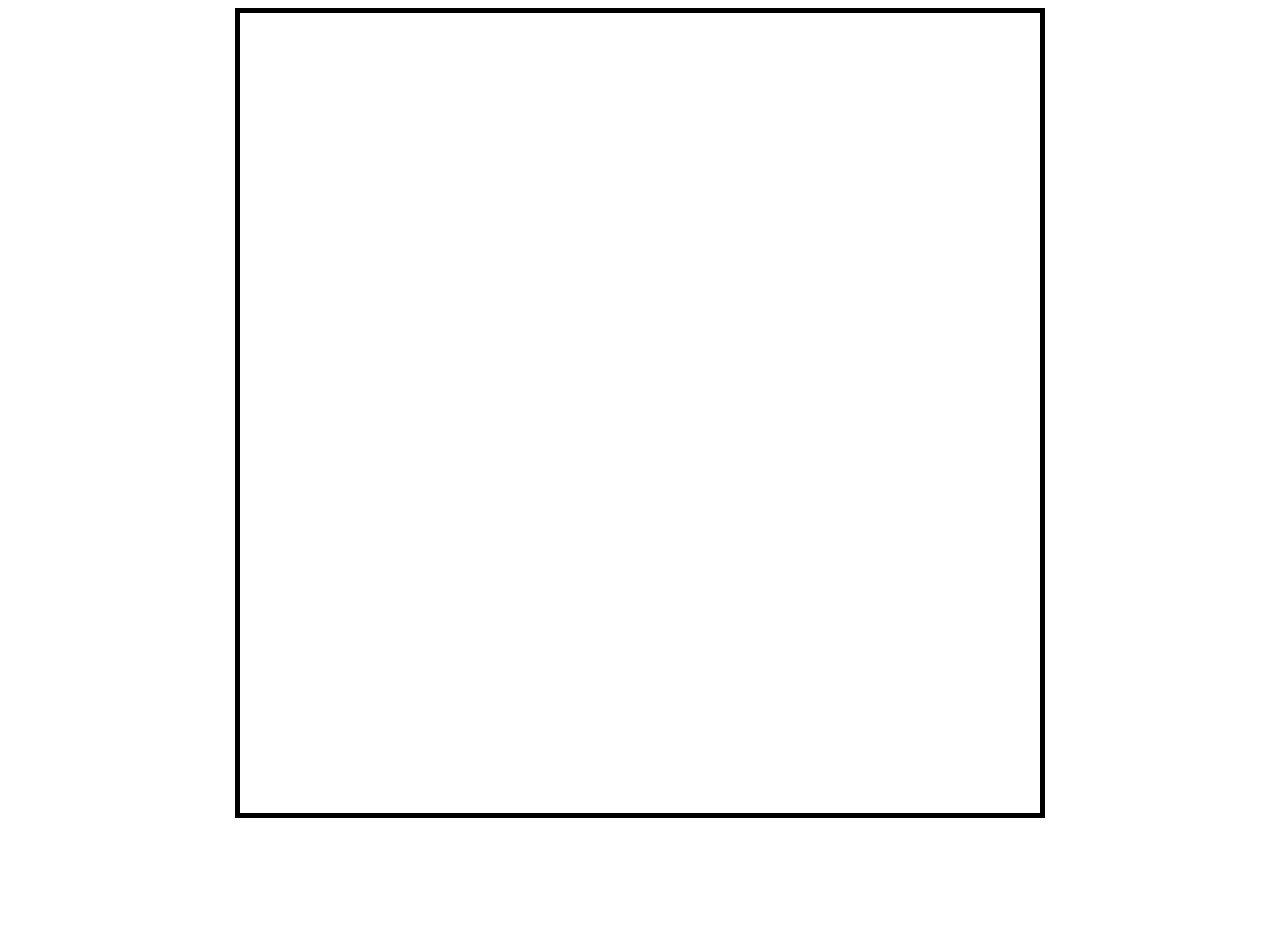
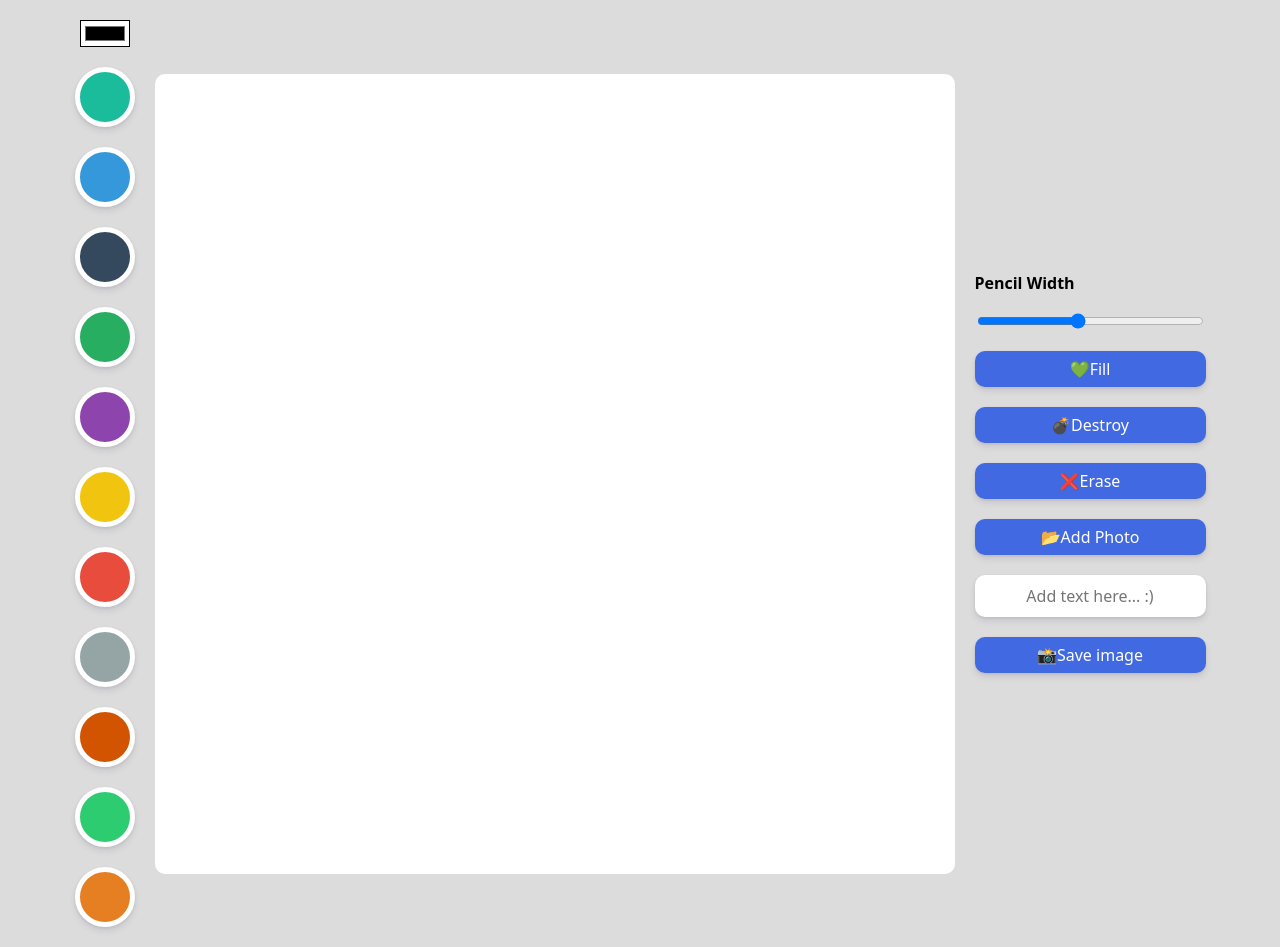
Before and after one commit to huunguk/Paintbrush, a plain HTML site: page index.html in a window 1280 px wide. Before the commit the page ends 826 px from the top, so only its background shows below. Drawn offline with Linux system fonts and the light colour scheme.

Commit message:
바닐라js와 canvas를 활용한 그림판 만들기

```diff
--- a/app.js
+++ b/app.js
@@ -1,70 +1,26 @@
+const saveBtn = document.getElementById("save");
+const textInput = document.getElementById("text");
+const fileInput = document.getElementById("file");
+const modeBtn = document.getElementById("mode-btn");
+const destroyBtn = document.getElementById("destroy-btn");
+const eraserBtn = document.getElementById("eraser-btn");
+const colorOptions = Array.from(
+  document.getElementsByClassName("color-option")
+);
+const color = document.getElementById("color");
+const lineWidth = document.getElementById("line-width");
 const canvas = document.querySelector("canvas");
 const ctx = canvas.getContext("2d");
+const CANVAS_WIDTH = 800;
+const CANVAS_HEIGHT = 800;
 
-canvas.width = 800;
-canvas.height = 800;
+canvas.width = CANVAS_WIDTH;
+canvas.height = CANVAS_HEIGHT;
+ctx.lineWidth = lineWidth.value;
+ctx.lineCap = "round";
+let isPainting = false;
+let isFilling = false;
 
-// 집
-/*
-ctx.fillRect(200, 200, 50, 200);
-ctx.fillRect(400, 200, 50, 200);
-ctx.lineWidth = 2;
-ctx.fillRect(300, 300, 50, 100);
-ctx.fillRect(200, 200, 200, 20);
-ctx.moveTo(200, 200);
-ctx.lineTo(325, 100);
-ctx.lineTo(450, 200);
-ctx.fill();
-*/
-
-// 사람 그리기
-/* ctx.fillRect(210 - 40, 200 - 30, 15, 100);
-ctx.fillRect(350 - 40, 200 - 30, 15, 100);
-ctx.fillRect(260 - 40, 200 - 30, 60, 200);
-
-ctx.arc(250, 100, 50, 0, 2 * Math.PI);
-ctx.fill();
-
-ctx.beginPath();
-ctx.fillStyle = "white";
-ctx.arc(260 + 10, 80, 8, Math.PI, 2 * Math.PI);
-ctx.arc(220 + 10, 80, 8, Math.PI, 2 * Math.PI);
-ctx.fill();
-*/
-
-// mouseover 그리기
-/*
-ctx.lineWidth = 2;
-
-const colors = [
-  "#f03e3e",
-  "#e64980",
-  "#be4bdb",
-  "#7950f2",
-  "#4c6ef5",
-  "#228be6",
-  "#15aabf",
-  "#12b886",
-  "#40c057",
-  "#82c91e",
-  "#fab005",
-  "#fd7e14",
-];
-
-function onClick(event) {
-  ctx.beginPath();
-  ctx.moveTo(400, 400);
-  const color = colors[Math.floor(Math.random() * colors.length)];
-  ctx.strokeStyle = color;
-  ctx.lineTo(event.offsetX, event.offsetY);
-  ctx.stroke();
-}
-
-canvas.addEventListener("mousemove", onClick);
-*/
-
-// mouse painting
-let isPainting = false;
 function onMove(event) {
   if (isPainting) {
     ctx.lineTo(event.offsetX, event.offsetY);
@@ -79,9 +35,108 @@ function startPainting() {
 
 function cancelPainting() {
   isPainting = false;
+  ctx.beginPath();
 }
 
+function onLineWidthChange(event) {
+  ctx.lineWidth = event.target.value;
+}
+
+function onColorChange(event) {
+  ctx.strokeStyle = event.target.value;
+  ctx.fillStyle = event.target.value;
+}
+
+function onColorClick(event) {
+  const colorValue = event.target.dataset.color;
+  ctx.strokeStyle = colorValue;
+  ctx.fillStyle = colorValue;
+  color.value = colorValue;
+}
+
+function onModeClick(event) {
+  if (isFilling) {
+    isFilling = false;
+    modeBtn.innerText = "Fill";
+  } else {
+    isFilling = true;
+    modeBtn.innerText = "Draw";
+  }
+}
+
+function onCanvasClick() {
+  if (isFilling) {
+    ctx.fillRect(0, 0, CANVAS_WIDTH, CANVAS_HEIGHT);
+  }
+}
+
+function onDestroyClick() {
+  //fill=전체(색을 채울때 사용하는것)
+  ctx.fillStyle = "white";
+  ctx.fillRect(0, 0, CANVAS_WIDTH, CANVAS_HEIGHT);
+}
+
+function onEraserClick() {
+  //stroke=선(라인)
+  ctx.strokeStyle = "white";
+  isFilling = false;
+  modeBtn.innerText = "Fill";
+}
+
+function onFileChange(event) {
+  const file = event.target.files[0];
+  const url = URL.createObjectURL(file);
+  const image = new Image();
+  image.src = url;
+  image.onload = function () {
+    ctx.drawImage(image, 0, 0, CANVAS_WIDTH, CANVAS_HEIGHT);
+    fileInput.value = null;
+  };
+}
+
+function onDoubleClick(event) {
+  //save는 현재 상태를 저장한다.
+  const text = textInput.value;
+  if (text !== "") {
+    ctx.save();
+    ctx.lineWidth = 1;
+    ctx.font = "68px serif";
+    ctx.fillText(text, event.offsetX, event.offsetY);
+    //restore는 저장했뒀던  버전으로 되돌린다.
+    ctx.restore();
+  }
+}
+
+function onSaveClick() {
+  const url = canvas.toDataURL();
+  const a = document.createElement("a");
+  a.href = url;
+  a.download = "myDrawing.png";
+  a.click();
+}
+
+//text effect
+canvas.addEventListener("dblclick", onDoubleClick);
+// 마우스 이벤트
 canvas.addEventListener("mousemove", onMove);
 canvas.addEventListener("mousedown", startPainting);
 canvas.addEventListener("mouseup", cancelPainting);
 canvas.addEventListener("mouseleave", cancelPainting);
+// draw 클릭시 canvas 전체 채우기
+canvas.addEventListener("click", onCanvasClick);
+// 펜 굵기 변경하기
+lineWidth.addEventListener("change", onLineWidthChange);
+// 칼라칩 변경하기
+color.addEventListener("change", onColorChange);
+// 색상 배열을 js로 변경
+colorOptions.forEach((color) => color.addEventListener("click", onColorClick));
+// fill, draw 버튼 클릭시 모드 변경
+modeBtn.addEventListener("click", onModeClick);
+// destroy 전체 지우기 버튼
+destroyBtn.addEventListener("click", onDestroyClick);
+// easer 지우개 버튼
+eraserBtn.addEventListener("click", onEraserClick);
+// 사진 첨부
+fileInput.addEventListener("change", onFileChange);
+/// saving image
+saveBtn.addEventListener("click", onSaveClick);
--- a/index.html
+++ b/index.html
@@ -8,7 +8,91 @@
     <link rel="stylesheet" href="style.css" />
   </head>
   <body>
+    <div class="color-options">
+      <input type="color" id="color" />
+
+      <div
+        class="color-option"
+        style="background-color: #1abc9c"
+        data-color="#1abc9c"
+      ></div>
+      <div
+        class="color-option"
+        style="background-color: #3498db"
+        data-color="#3498db"
+      ></div>
+      <div
+        class="color-option"
+        style="background-color: #34495e"
+        data-color="#34495e"
+      ></div>
+      <div
+        class="color-option"
+        style="background-color: #27ae60"
+        data-color="#27ae60"
+      ></div>
+      <div
+        class="color-option"
+        style="background-color: #8e44ad"
+        data-color="#8e44ad"
+      ></div>
+      <div
+        class="color-option"
+        style="background-color: #f1c40f"
+        data-color="#f1c40f"
+      ></div>
+      <div
+        class="color-option"
+        style="background-color: #e74c3c"
+        data-color="#e74c3c"
+      ></div>
+      <div
+        class="color-option"
+        style="background-color: #95a5a6"
+        data-color="#95a5a6"
+      ></div>
+      <div
+        class="color-option"
+        style="background-color: #d35400"
+        data-color="#d35400"
+      ></div>
+      <div
+        class="color-option"
+        style="background-color: #2ecc71"
+        data-color="#2ecc71"
+      ></div>
+      <div
+        class="color-option"
+        style="background-color: #e67e22"
+        data-color="#e67e22"
+      ></div>
+    </div>
     <canvas> </canvas>
+    <div class="btns">
+      <span>Pencil Width</span>
+      <input
+        id="line-width"
+        type="range"
+        min="1"
+        max="10"
+        value="5"
+        step="0.1"
+      />
+      <button id="mode-btn">💚Fill</button>
+      <button id="destroy-btn">💣Destroy</button>
+      <button id="eraser-btn">❌Erase</button>
+      <label for="file">
+        📂Add Photo
+        <input type="file" accept="image/*" id="file" />
+      </label>
+      <input
+        type="text"
+        id="text"
+        placeholder="Add text here... :)"
+        id="text"
+      />
+      <button id="save">📸Save image</button>
+    </div>
     <script src="app.js"></script>
   </body>
 </html>
--- /dev/null
+++ b/reset.css
@@ -0,0 +1,124 @@
+html,
+body,
+div,
+span,
+applet,
+object,
+iframe,
+h1,
+h2,
+h3,
+h4,
+h5,
+h6,
+p,
+blockquote,
+pre,
+a,
+abbr,
+acronym,
+address,
+big,
+cite,
+code,
+del,
+dfn,
+em,
+img,
+ins,
+kbd,
+q,
+s,
+samp,
+small,
+strike,
+strong,
+sub,
+sup,
+tt,
+var,
+b,
+u,
+i,
+center,
+dl,
+dt,
+dd,
+ol,
+ul,
+li,
+fieldset,
+form,
+label,
+legend,
+table,
+caption,
+tbody,
+tfoot,
+thead,
+tr,
+th,
+td,
+article,
+aside,
+canvas,
+details,
+embed,
+figure,
+figcaption,
+footer,
+header,
+hgroup,
+menu,
+nav,
+output,
+ruby,
+section,
+summary,
+time,
+mark,
+audio,
+video {
+  margin: 0;
+  padding: 0;
+  border: 0;
+  font-size: 100%;
+  font: inherit;
+  vertical-align: baseline;
+}
+/* HTML5 display-role reset for older browsers */
+article,
+aside,
+details,
+figcaption,
+figure,
+footer,
+header,
+hgroup,
+menu,
+nav,
+section {
+  display: block;
+}
+body {
+  line-height: 1;
+}
+ol,
+ul {
+  list-style: none;
+}
+blockquote,
+q {
+  quotes: none;
+}
+blockquote:before,
+blockquote:after,
+q:before,
+q:after {
+  content: "";
+  content: none;
+}
+table {
+  border-collapse: collapse;
+  border-spacing: 0;
+}
--- a/style.css
+++ b/style.css
@@ -1,11 +1,90 @@
+@import "reset.css";
+
+body {
+  display: flex;
+  gap: 20px;
+  justify-content: space-between;
+  align-items: flex-start;
+  background-color: gainsboro;
+  padding: 20px;
+}
 canvas {
   width: 800px;
   height: 800px;
-  border: 5px solid black;
+  background-color: white;
+  border-radius: 10px;
 }
 
 body {
   display: flex;
   justify-content: center;
   align-items: center;
+  font-family: system-ui, -apple-system, BlinkMacSystemFont, "Segoe UI", Roboto,
+    Oxygen, Ubuntu, Cantarell, "Open Sans", "Helvetica Neue", sans-serif;
 }
+
+span {
+  font-weight: 900;
+}
+.btns {
+  display: flex;
+  flex-direction: column;
+  gap: 20px;
+}
+
+.color-options {
+  display: flex;
+  flex-direction: column;
+  gap: 20px;
+  align-items: center;
+}
+
+.color-option {
+  width: 50px;
+  height: 50px;
+  border-radius: 50%;
+  cursor: pointer;
+  border: 5px solid white;
+  transition: transform ease-in-out 0.1s;
+  box-shadow: 0 4px 6px rgba(50, 50, 93, 0.11), 0 1px 3px rgba(0, 0, 0, 0.08);
+}
+
+.color-option:hover {
+  transform: scale(1.2);
+}
+
+input#color {
+  background-color: white;
+}
+
+button,
+label {
+  all: unset;
+  padding: 10px 0;
+  text-align: center;
+  background-color: royalblue;
+  color: white;
+  font-weight: 500;
+  cursor: pointer;
+  border-radius: 10px;
+  transition: opacity linear 0.1s;
+  box-shadow: 0 4px 6px rgba(50, 50, 93, 0.11), 0 1px 3px rgba(0, 0, 0, 0.08);
+}
+
+button:hover {
+  opacity: 0.85;
+}
+
+input#file {
+  display: none;
+}
+
+input#text {
+  all: unset;
+  padding: 10px 0;
+  text-align: center;
+  border-radius: 10px;
+  font-weight: 500;
+  background-color: white;
+  box-shadow: 0 4px 6px rgba(50, 50, 93, 0.11), 0 1px 3px rgba(0, 0, 0, 0.08);
+}
```
